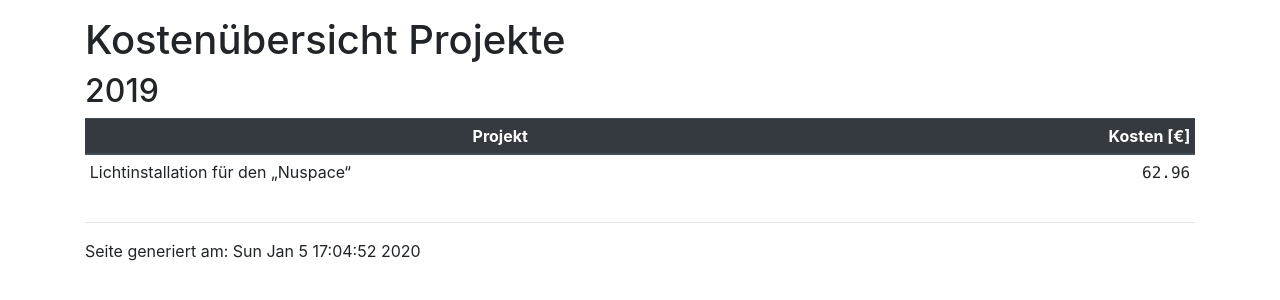
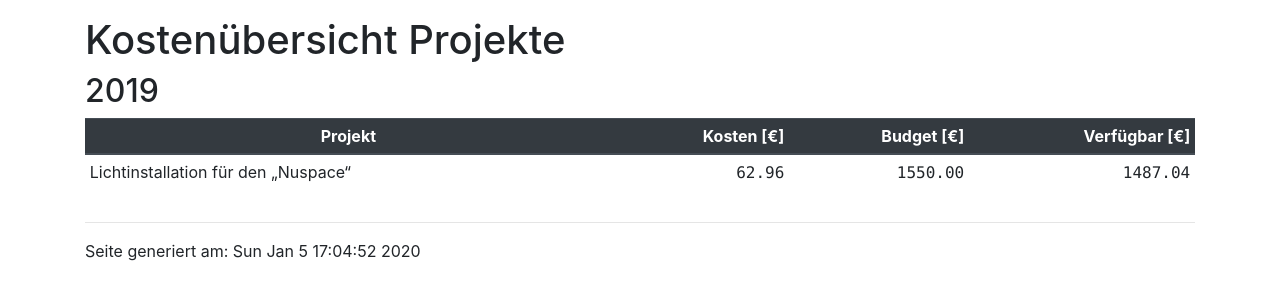
Before and after one commit to flipdot/transparenz-reports, a Flask app: page /projekte/ in a window 1280 px wide. Shown: the part 56-356 px from the top of the page. Run offline with Flask 2, Linux system fonts and the light colour scheme; some libraries are stand-ins or nearby versions.

Commit message:
Add "budget" column

```diff
--- a/data/projects.yml
+++ b/data/projects.yml
@@ -1,3 +1,4 @@
 2019:
   - name: Lichtinstallation für den „Nuspace“
     costs: 62.96
+    budget: 1550.00
--- a/src/sections/templates/projects/index.html
+++ b/src/sections/templates/projects/index.html
@@ -11,6 +11,8 @@
                     <tr>
                         <th class="text-center">Projekt</th>
                         <th class="text-right">Kosten [€]</th>
+                        <th class="text-right">Budget [€]</th>
+                        <th class="text-right">Verfügbar [€]</th>
                     </tr>
                     </thead>
                     <tbody>
@@ -18,6 +20,8 @@
                         <tr>
                             <td>{{ project.name }}</td>
                             <td class="text-right"><span class="currency">{{ '{:.2f}'.format(project.costs) }}</span></td>
+                            <td class="text-right"><span class="currency">{{ '{:.2f}'.format(project.budget) }}</span></td>
+                            <td class="text-right"><span class="currency">{{ '{:.2f}'.format(project.budget - project.costs) }}</span></td>
                         </tr>
                     {% endfor %}
                     </tbody>
```
